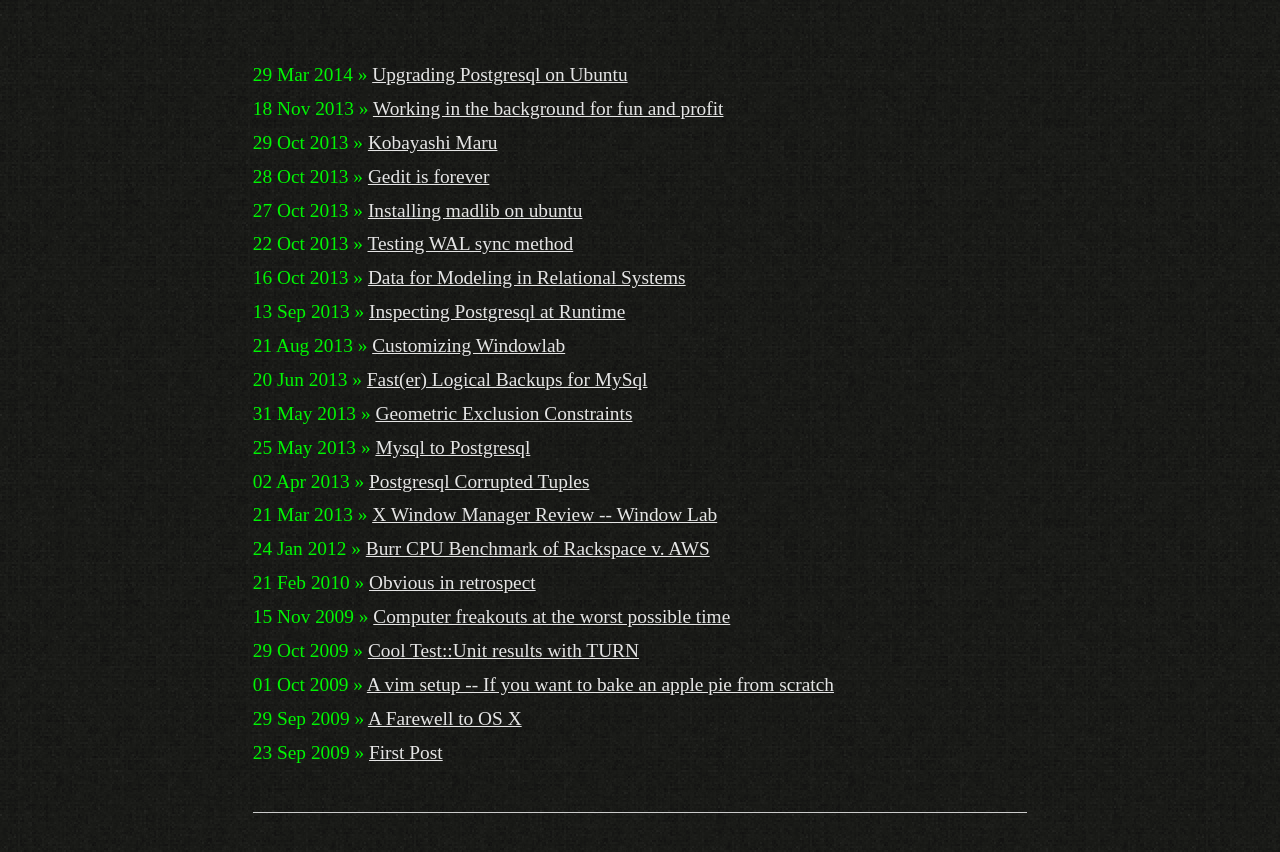
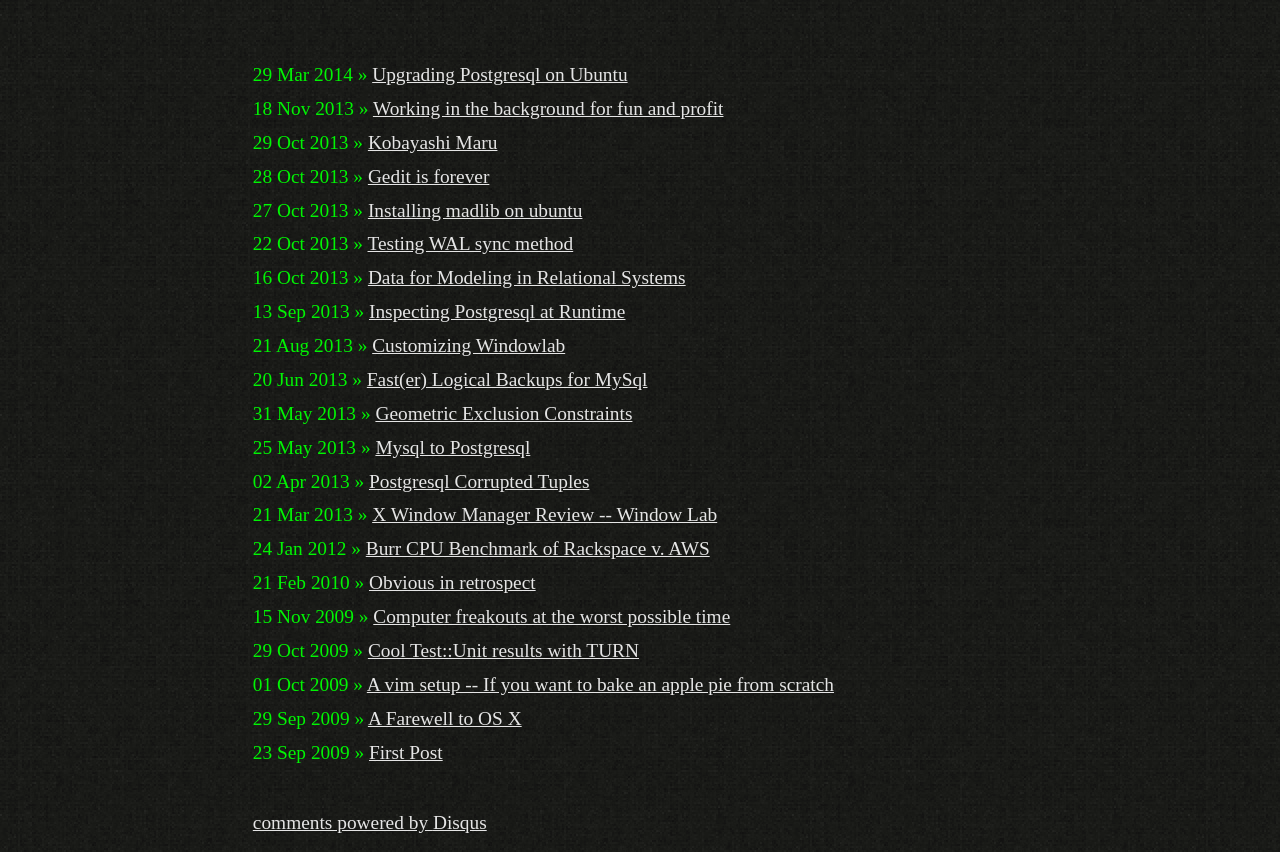
Before and after one commit to no0p/no0p.github.io, a Jekyll site: the page built from index.html, in a window 1280 px wide, cut to the strip 0-852 px from the top of the page. Built offline with Jekyll 4.4.1, drawn with Linux system fonts in a browser that asks for light colours; Markdown is read by kramdown in place of the engine named in the settings; comment, search, counter and statistics services are not loaded; some of the changed lines change nothing that is shown.

Commit message:
try out disqus again

```diff
--- a/_layouts/default.html
+++ b/_layouts/default.html
@@ -23,6 +23,23 @@
 
 
   {{ content }}
+
+
+     <div id="disqus_thread"></div>
+    <script type="text/javascript">
+        /* * * CONFIGURATION VARIABLES: EDIT BEFORE PASTING INTO YOUR WEBPAGE * * */
+        var disqus_shortname = 'no0p'; // required: replace example with your forum shortname
+
+        /* * * DON'T EDIT BELOW THIS LINE * * */
+        (function() {
+            var dsq = document.createElement('script'); dsq.type = 'text/javascript'; dsq.async = true;
+            dsq.src = '//' + disqus_shortname + '.disqus.com/embed.js';
+            (document.getElementsByTagName('head')[0] || document.getElementsByTagName('body')[0]).appendChild(dsq);
+        })();
+    </script>
+    <noscript>Please enable JavaScript to view the <a href="http://disqus.com/?ref_noscript">comments powered by Disqus.</a></noscript>
+    <a href="http://disqus.com" class="dsq-brlink">comments powered by <span class="logo-disqus">Disqus</span></a>
+
 
   <div class="footer">
 
```
